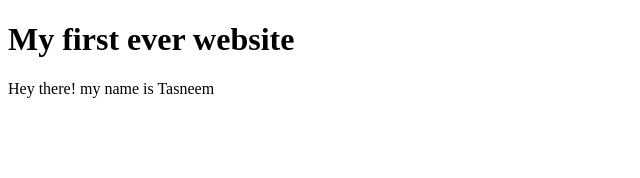
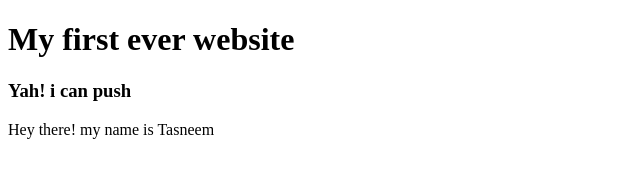
Before and after one commit to Tasneem778/my-first-website, a plain HTML site: page index.html in a window 1280 px wide. Shown: the whole page, without its empty margins (0-640 px from the left). Drawn offline with Linux system fonts and the light colour scheme.

Commit message:
learning git

```diff
--- a/index.html
+++ b/index.html
@@ -7,6 +7,7 @@
 </head>
 <body>
     <h1> My first ever website</h1>
+    <h3>Yah! i can push</h3>
     <p>Hey there! my name is Tasneem</p>
 </body>
 </html>
```
